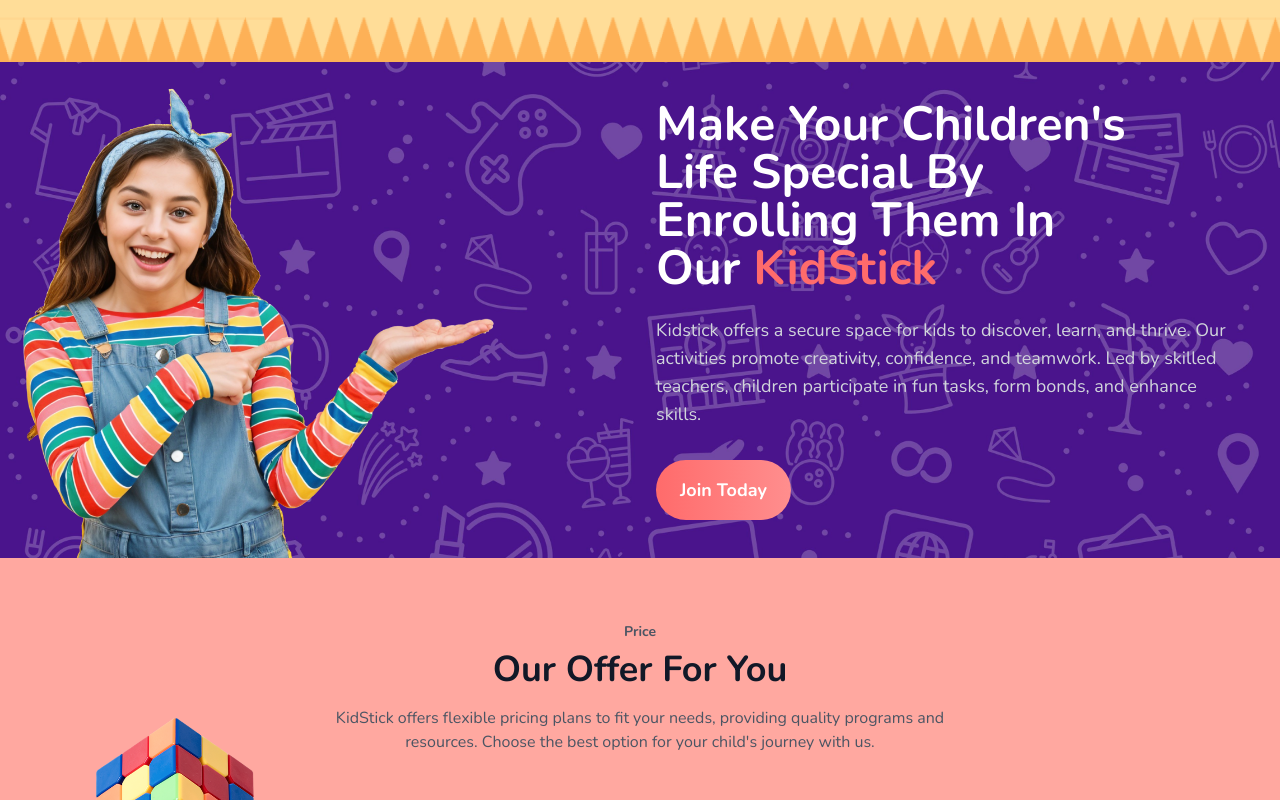
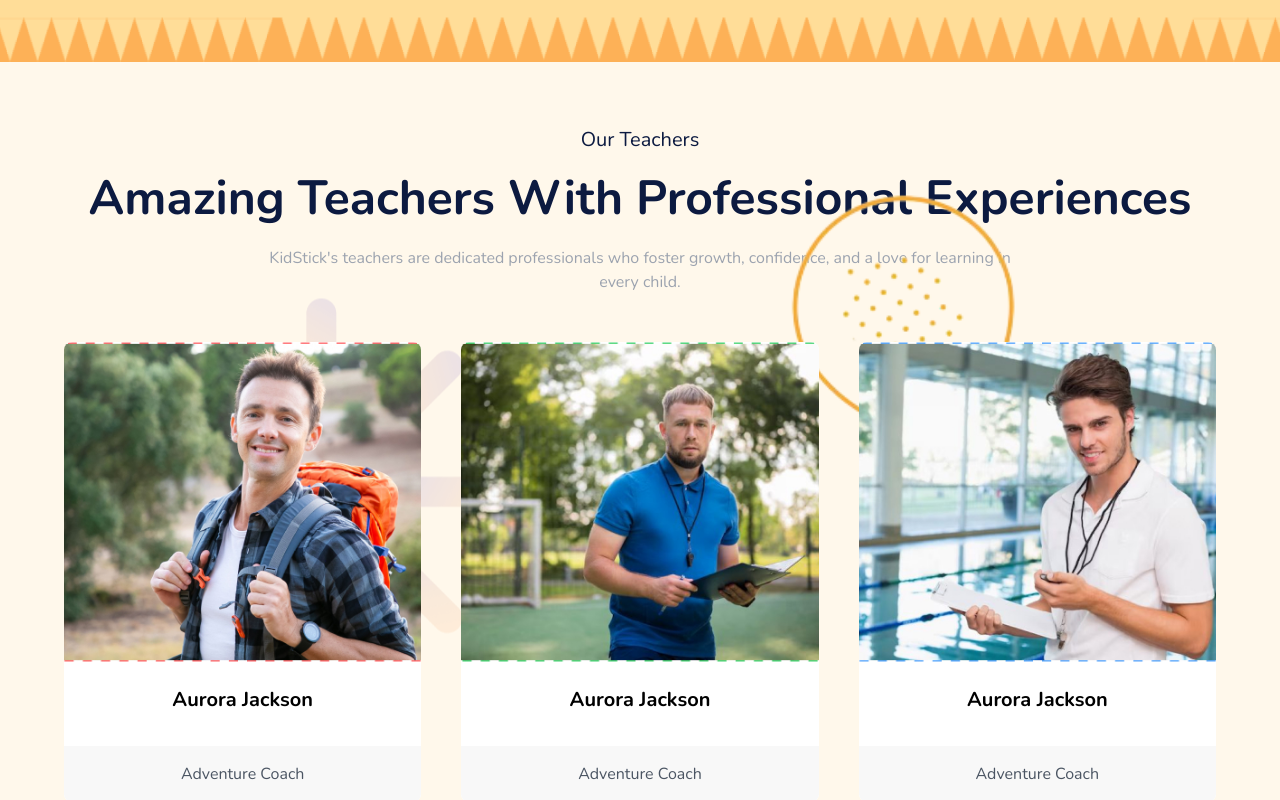
Before and after one commit to hbkabir004/KIDSTICK, a Next.js app in the folder kidstick-nextjs/: page / in a window 1280 px wide. Shown: the part 4540-5340 px from the top of the page. Built offline with nearby package versions, Linux system fonts and the light colour scheme; no server answers.

Commit message:
[Added] Teachers section

```diff
--- a/kidstick-nextjs/app/components/Blog/index.tsx
+++ b/kidstick-nextjs/app/components/Blog/index.tsx
@@ -1,7 +1,7 @@
 "use client";
 
 import Link from "next/link";
-import React, { useEffect, useState } from 'react';
+import { useEffect, useState } from 'react';
 import BlogCard from "./BlogCard";
 
 interface BlogPost {
@@ -11,7 +11,7 @@ interface BlogPost {
   img: string;
 }
 
-const BlogList: React.FC = () => {
+export default function BlogList() {
   const [blogPosts, setBlogPosts] = useState<BlogPost[]>([]);
 
   useEffect(() => {
@@ -63,5 +63,3 @@ const BlogList: React.FC = () => {
     </section>
   );
 };
-
-export default BlogList;
--- /dev/null
+++ b/kidstick-nextjs/app/components/Teacher/index.css
@@ -0,0 +1,3 @@
+#teacher-swiper{
+    padding-bottom: 3.5rem;
+}
--- /dev/null
+++ b/kidstick-nextjs/app/components/Teacher/index.tsx
@@ -0,0 +1,138 @@
+'use client'
+
+import { Facebook, Linkedin, Twitter, Youtube } from 'lucide-react'
+import { Pagination } from 'swiper/modules'
+import { Swiper, SwiperSlide } from 'swiper/react'
+import './index.css'
+
+interface Teacher {
+  id: number
+  name: string
+  role: string
+  image: string
+  showSocial?: boolean
+}
+
+const teachers: Teacher[] = [
+  {
+    id: 1,
+    name: 'Aurora Jackson',
+    role: 'Adventure Coach',
+    image: '/images/teachers/01.jpg',
+  },
+  {
+    id: 2,
+    name: 'Aurora Jackson',
+    role: 'Adventure Coach',
+    image: '/images/teachers/02.jpg',
+    showSocial: true,
+  },
+  {
+    id: 3,
+    name: 'Aurora Jackson',
+    role: 'Adventure Coach',
+    image: '/images/teachers/03.jpg',
+  },
+  {
+    id: 4,
+    name: 'Aurora Jackson',
+    role: 'Adventure Coach',
+    image: '/images/teachers/01.jpg',
+  },
+  {
+    id: 5,
+    name: 'Aurora Jackson',
+    role: 'Adventure Coach',
+    image: '/images/teachers/02.jpg',
+    showSocial: true,
+  },
+  {
+    id: 6,
+    name: 'Aurora Jackson',
+    role: 'Adventure Coach',
+    image: '/images/teachers/03.jpg',
+  }
+]
+
+export default function Teachers() {
+  return (
+    <section className="relative bg-[#fff8eb] min-h-screen lg:px-4 py-16 overflow-hidden px-10">
+      {/* Left Background Image */}
+      <div className="absolute left-32 top-1/2 transform -translate-y-1/2 hidden lg:block">
+        <img src="/images/teachers/design-rotate.png" alt="Left Background" className="w-full h-auto" />
+      </div>
+      {/* Right Background Image */}
+      <div className="absolute right-64 bottom-[30rem] transform hidden lg:block">
+        <img src="/images/teachers/oval.png" alt="Right Background" className="w-[15rem] h-auto" />
+      </div>
+      <div className="max-w-6xl mx-auto">
+        {/* Header */}
+        <div className="text-center mb-12 text-[#0C1A40]">
+        <div className="text-xl leading-7 mb-5">Our Teachers</div>
+          <h1 className="text-3xl md:text-4xl lg:text-5xl font-bold mb-6">
+            Amazing Teachers With Professional Experiences
+          </h1>
+          <p className="text-gray-400 max-w-3xl mx-auto">
+            KidStick's teachers are dedicated professionals who foster growth, confidence, and a love for learning in every child.
+          </p>
+        </div>
+
+        {/* Teacher Carousel */}
+        <Swiper
+          modules={[Pagination]}
+          pagination={{
+            clickable: true,
+          }}
+          breakpoints={{
+            640: {
+              slidesPerView: 1,
+              spaceBetween: 20,
+            },
+            768: {
+              slidesPerView: 2,
+              spaceBetween: 30,
+            },
+            1024: {
+              slidesPerView: 3,
+              spaceBetween: 40,
+            },
+          }}
+          className="w-full"
+          id='teacher-swiper'
+        >
+          {teachers.map((teacher) => (
+            <SwiperSlide key={teacher.id}>
+              <div className="bg-white rounded-lg overflow-hidden group">
+                <div className="relative">
+                  <img
+                    src={teacher.image}
+                    alt={teacher.name}
+                    className="w-full h-80 object-cover"
+                  />
+                  <div className="absolute right-4 top-4 flex flex-col gap-2 bg-green-400 p-2 rounded opacity-0 group-hover:opacity-100 transition-opacity duration-300">
+                    <a href="#" className="text-white hover:text-[#FF6B6D]">
+                      <Youtube className="w-5 h-5" />
+                    </a>
+                    <a href="#" className="text-white hover:text-[#FF6B6D]">
+                      <Linkedin className="w-5 h-5" />
+                    </a>
+                    <a href="#" className="text-white hover:text-[#FF6B6D]">
+                      <Twitter className="w-5 h-5" />
+                    </a>
+                    <a href="#" className="text-white hover:text-[#FF6B6D]">
+                      <Facebook className="w-5 h-5" />
+                    </a>
+                  </div>
+                </div>
+                <div className="p-6 text-center">
+                  <h3 className="text-xl font-semibold mb-2">{teacher.name}</h3>
+                </div>
+                  <p className="bg-[#F8F8F8] text-gray-600 text-center py-4 px-2">{teacher.role}</p>
+              </div>
+            </SwiperSlide>
+          ))}
+        </Swiper>
+      </div>
+    </section>
+  )
+}
--- a/kidstick-nextjs/app/page.tsx
+++ b/kidstick-nextjs/app/page.tsx
@@ -12,6 +12,7 @@ import MakeChildrenLife from "./components/MakeChildrenLife";
 import PricingSection from "./components/Offer";
 import OurApproach from "./components/OurApproach";
 import StatsBanner from "./components/StatBanner";
+import Teachers from "./components/Teacher";
 import TestimonialList from "./components/Testimonial";
 
 export default function Home() {
@@ -28,6 +29,7 @@ export default function Home() {
       <JoinKidstick/>
       <TestimonialList />
       <FAQSection/>
+      <Teachers/>
       <MakeChildrenLife/>
       <PricingSection/>
       <GallerySection/>
```
Also changed, not shown: kidstick-nextjs/public/images/teachers/design-rotate.png (added), kidstick-nextjs/public/images/teachers/oval.png (added).
